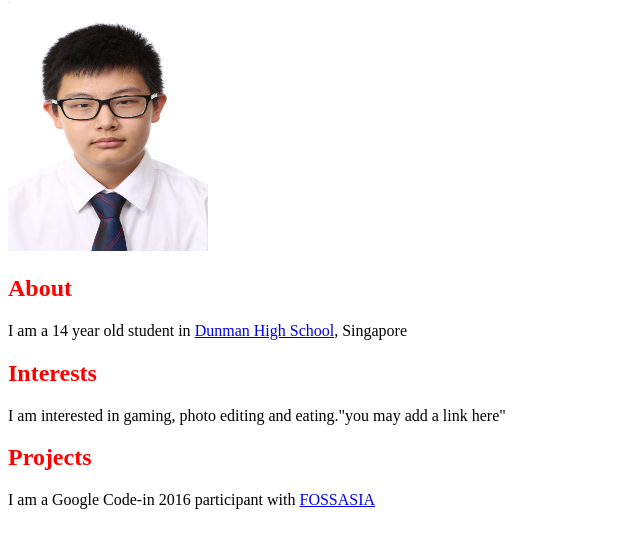
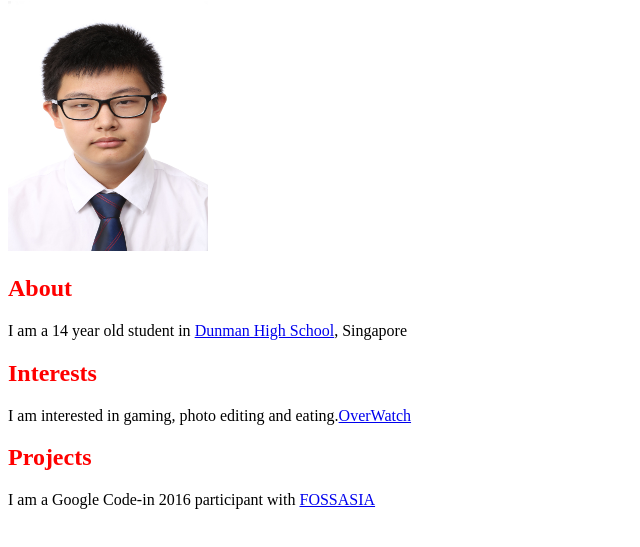
Before and after one commit to dhs17y2ishishuhao/dhs17y2ishishuhao.github.io, a plain HTML site: page index.html in a window 1280 px wide. Shown: the part 79-626 px from the top of the page, without its empty margins (0-640 px from the left). Drawn offline with Linux system fonts and the light colour scheme.

Commit message:
Update index.html

```diff
--- a/index.html
+++ b/index.html
@@ -10,7 +10,7 @@
     <h2>About</h2>
     <p>I am a 14 year old student in <a href="http://dunmanhigh.moe.edu.sg/wp-content/uploads/website/index.html">Dunman High School</a>, Singapore</p>
     <h2>Interests</h2>
-    <p>I am interested in gaming, photo editing and eating."you may add a link here"</p>
+    <p>I am interested in gaming, photo editing and eating.<a href="https://playoverwatch.com/en-us/">OverWatch</a></p>
     <h2>Projects</h2>
     <p> I am a Google Code-in 2016 participant with <a href="http://fossasia.org">FOSSASIA</a></p>
 
```
